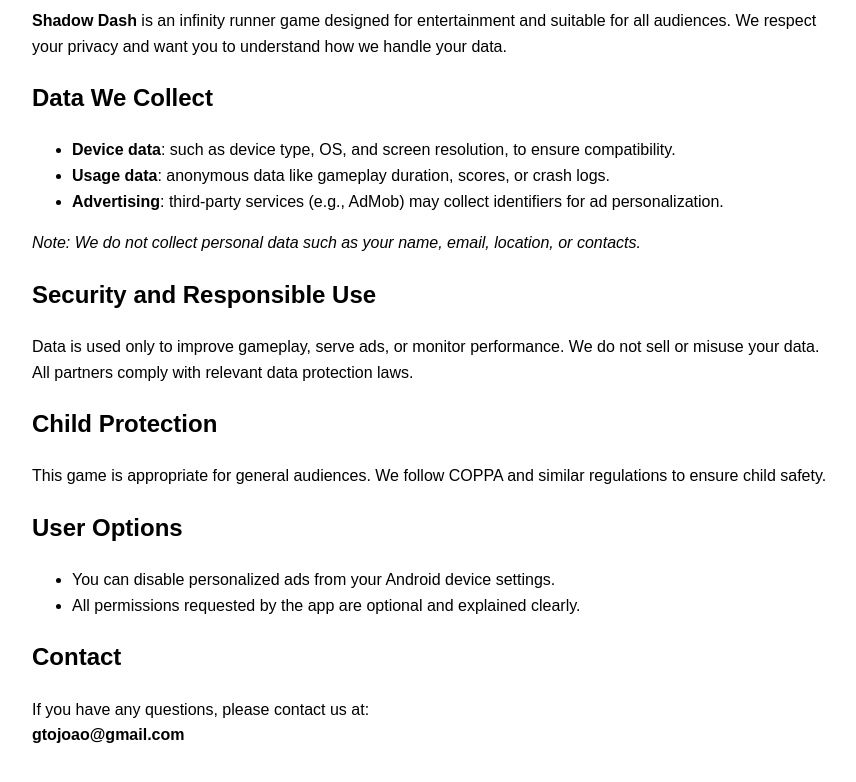
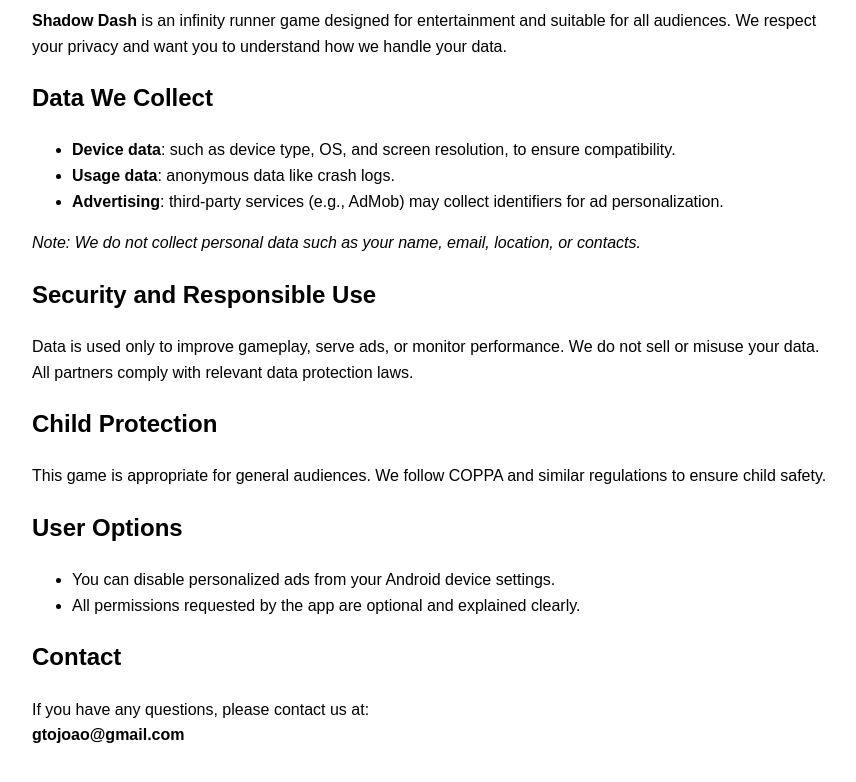
Before and after one commit to juandelgadodev/privacy-policy, a plain HTML site: page index.html in a window 1280 px wide. Shown: the part 126-908 px from the top of the page, without its empty margins (208-1064 px from the left). Drawn offline with Linux system fonts and the light colour scheme.

Commit message:
Update index.html

```diff
--- a/index.html
+++ b/index.html
@@ -12,7 +12,7 @@
     <h2>Data We Collect</h2>
     <ul>
         <li><strong>Device data</strong>: such as device type, OS, and screen resolution, to ensure compatibility.</li>
-        <li><strong>Usage data</strong>: anonymous data like gameplay duration, scores, or crash logs.</li>
+        <li><strong>Usage data</strong>: anonymous data like crash logs.</li>
         <li><strong>Advertising</strong>: third-party services (e.g., AdMob) may collect identifiers for ad personalization.</li>
     </ul>
     <p><em>Note: We do not collect personal data such as your name, email, location, or contacts.</em></p>
```
